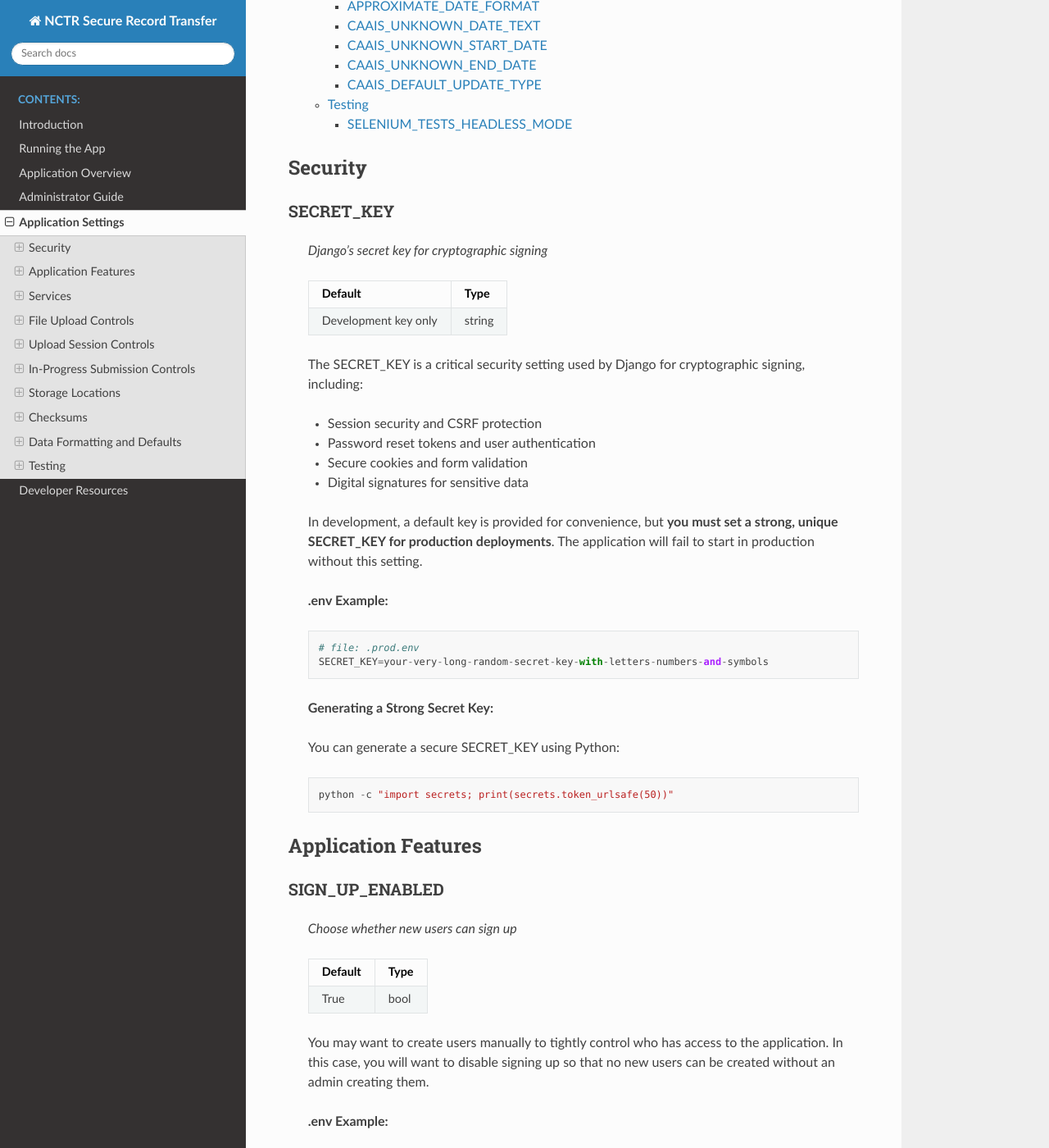
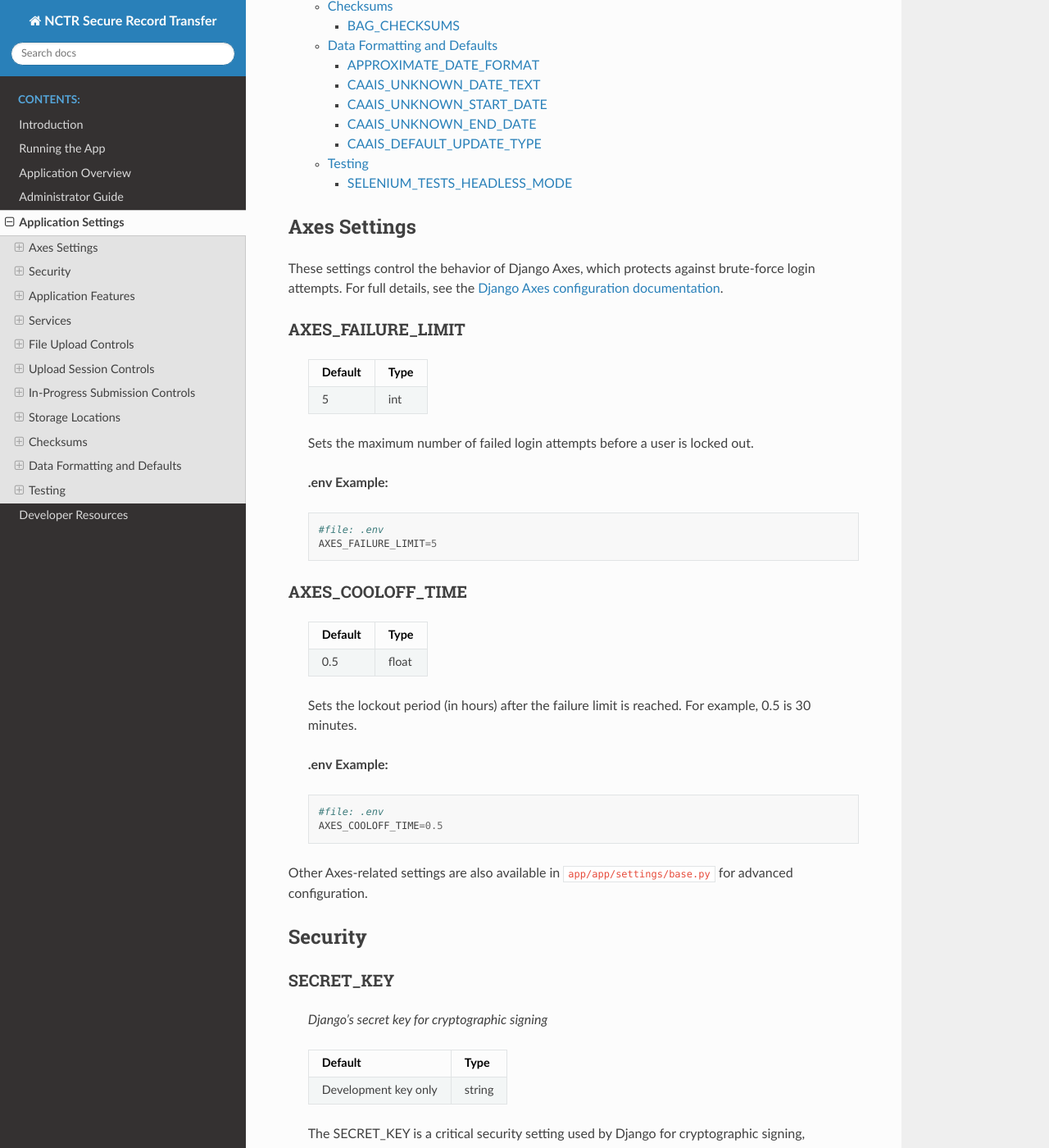
Before and after one commit to NationalCentreTruthReconciliation/Secure-Record-Transfer, a Sphinx documentation site: the page built from docs/settings/index.rst, in a window 1280 px wide and 1400 px high, scrolled down 1017 px. Shown: the whole window at 82% size. Built offline with Sphinx 7.4.7 and the Read the Docs theme 3.1.0, drawn with Linux system fonts in a browser that asks for light colours; some of the changed text lies outside the part shown.

Commit message:
Increase lockout time and document main Axes settings

```diff
--- a/docs/settings/index.rst
+++ b/docs/settings/index.rst
@@ -7,6 +7,53 @@ Depending on whether you're running the dev or prod configuration, settings can
 below.
 
 .. contents:: List of Settings
+
+Axes Settings
+-------------
+
+These settings control the behavior of Django Axes, which protects against brute-force login attempts. For full details, see the `Django Axes configuration documentation <https://django-axes.readthedocs.io/en/latest/4_configuration.html#configuring-project-settings>`_.
+
+AXES_FAILURE_LIMIT
+^^^^^^^^^^^^^^^^^^
+    .. table::
+
+        ============  =========
+        Default       Type
+        ============  =========
+        5             int
+        ============  =========
+
+    Sets the maximum number of failed login attempts before a user is locked out.
+
+    **.env Example:**
+
+    ::
+
+        #file: .env
+        AXES_FAILURE_LIMIT=5
+
+AXES_COOLOFF_TIME
+^^^^^^^^^^^^^^^^^^
+
+    .. table::
+
+        ============  =========
+        Default       Type
+        ============  =========
+        0.5           float
+        ============  =========
+
+    Sets the lockout period (in hours) after the failure limit is reached. For example, 0.5 is 30 minutes.
+
+    **.env Example:**
+
+    ::
+
+        #file: .env
+        AXES_COOLOFF_TIME=0.5
+
+Other Axes-related settings are also available in ``app/app/settings/base.py`` for advanced configuration.
+
 
 
 Security
```
Also changed, not shown: 1 other file.
